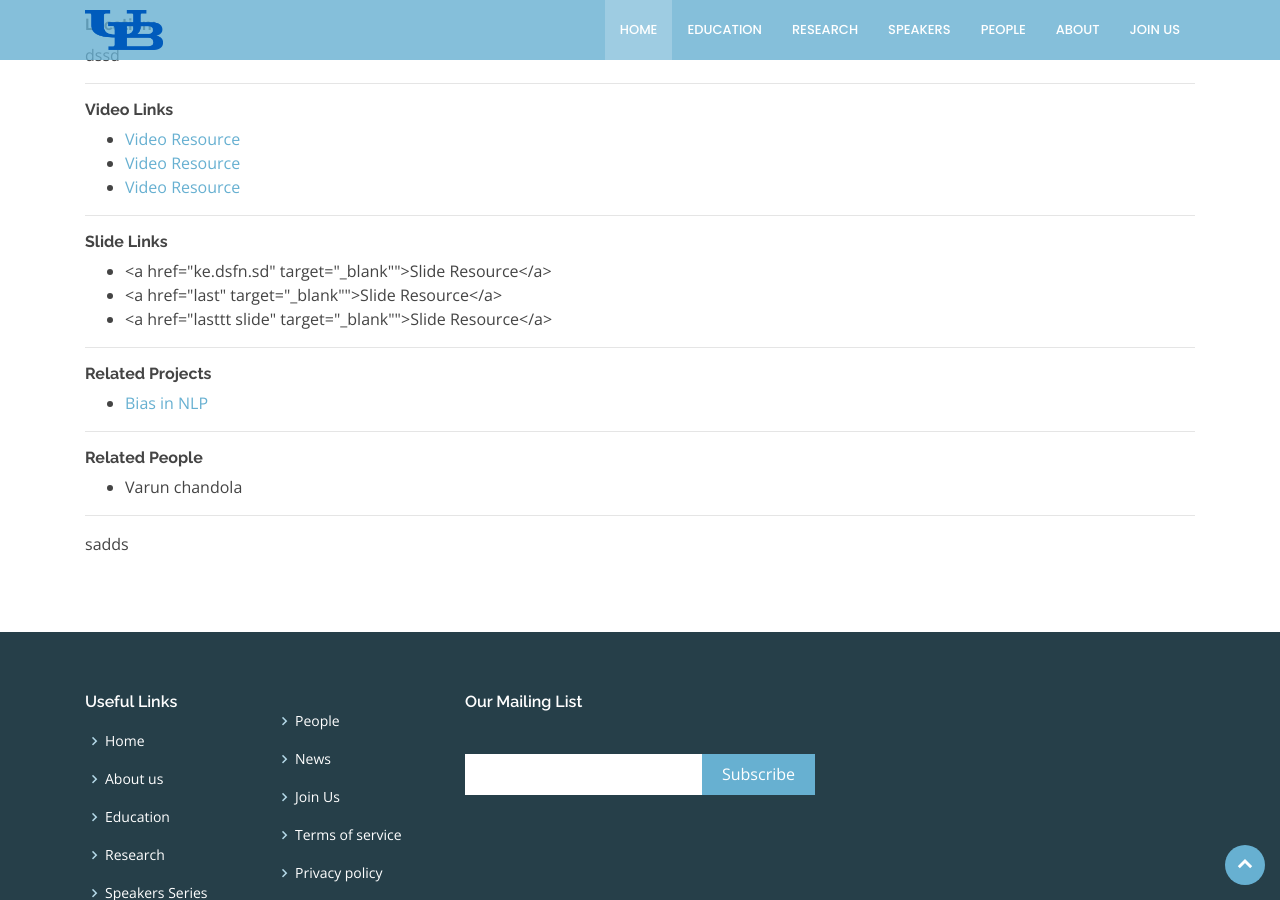
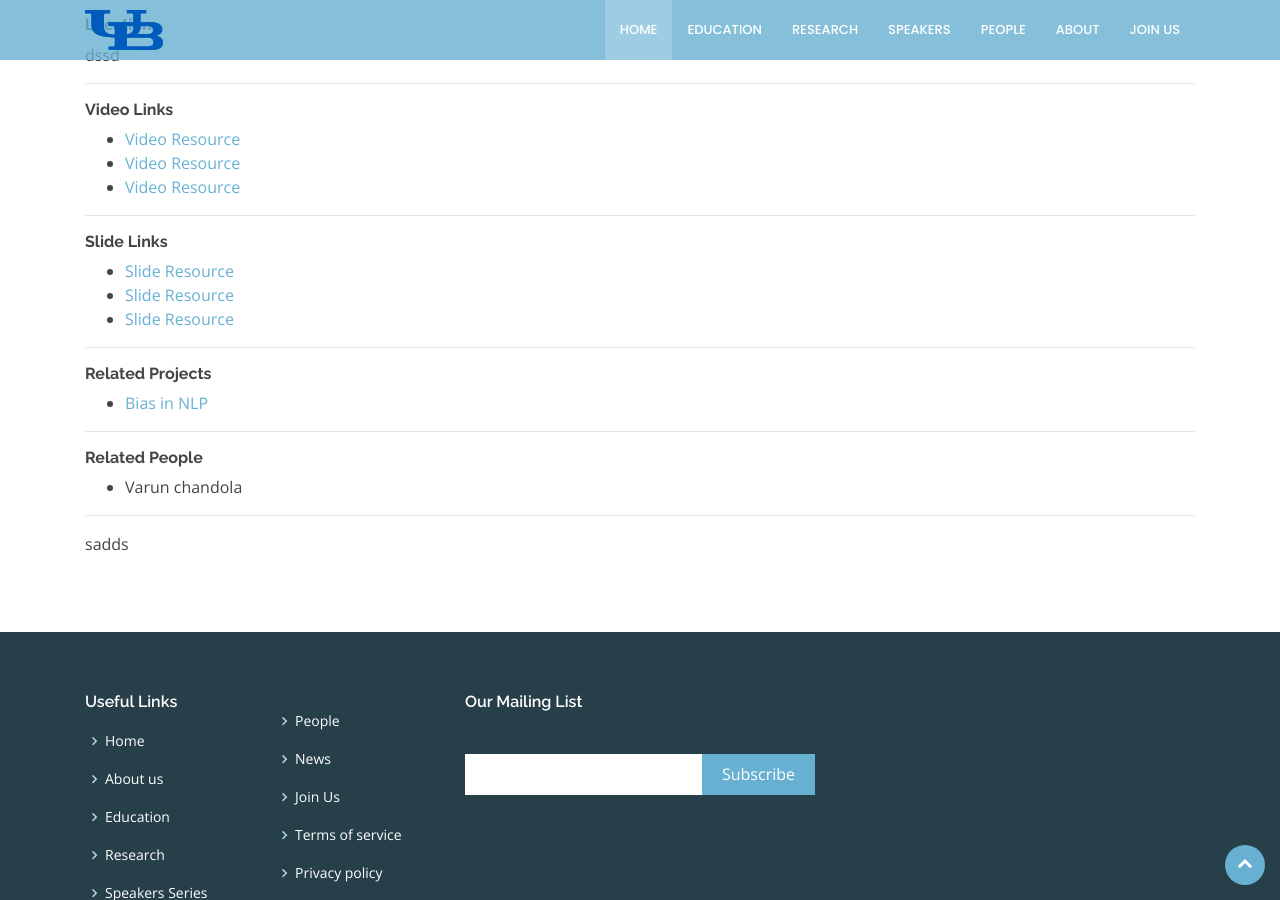
Before and after one commit to Mgeraci19/CS4SG.github.io, a Jekyll site: the page built from _talks/4wefsdzcx.md, in a window 1280 px wide and 900 px high, scrolled down 476 px. Built offline with Jekyll 4.4.1, drawn with Linux system fonts in a browser that asks for light colours; part of the change alters nothing that is shown.

Commit message:
Update talk.html

```diff
--- a/_layouts/talk.html
+++ b/_layouts/talk.html
@@ -38,7 +38,7 @@ layout: default
 <h6><b>Slide Links</b></h6>
 <ul>
 {% for link in slide_link_array %}
-    <li><a href="{{ link }}" target="_blank"">Slide Resource</a></li>
+    <li><a href="{{ link }}" target="_blank">Slide Resource</a></li>
 {% endfor %}
 </ul>
 <hr/>
```
